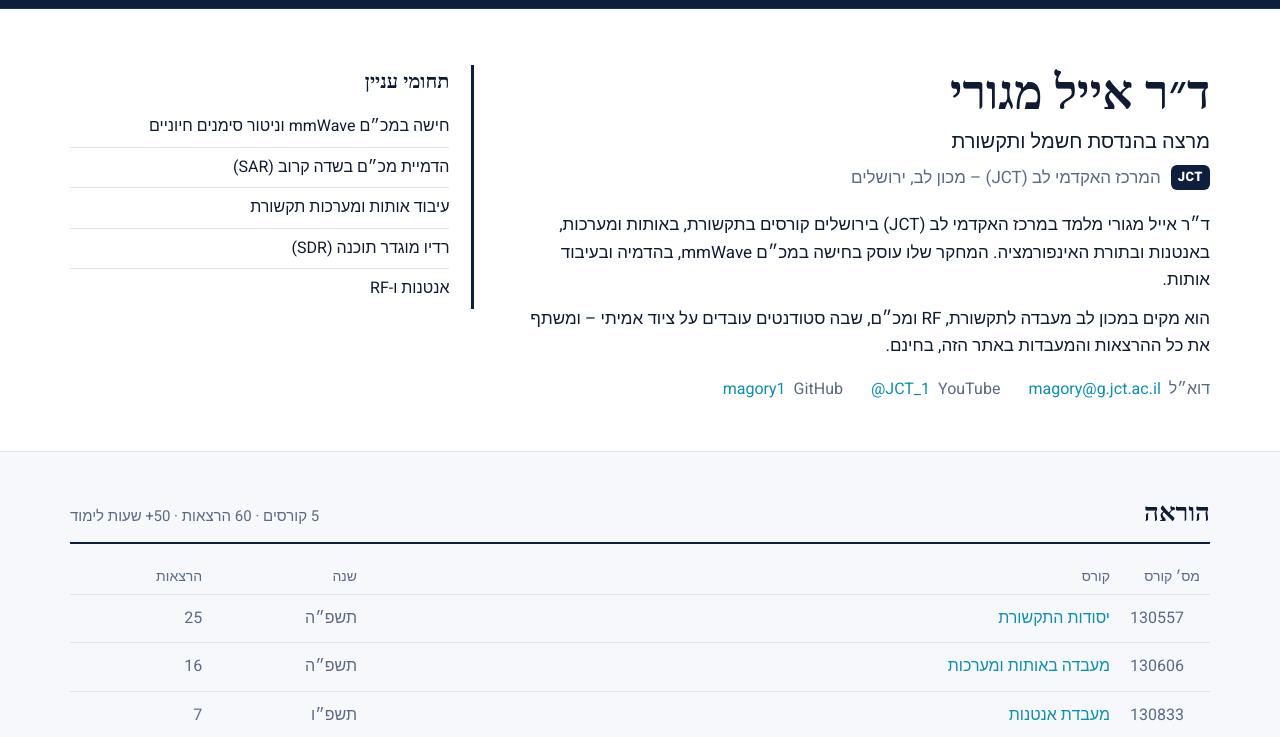
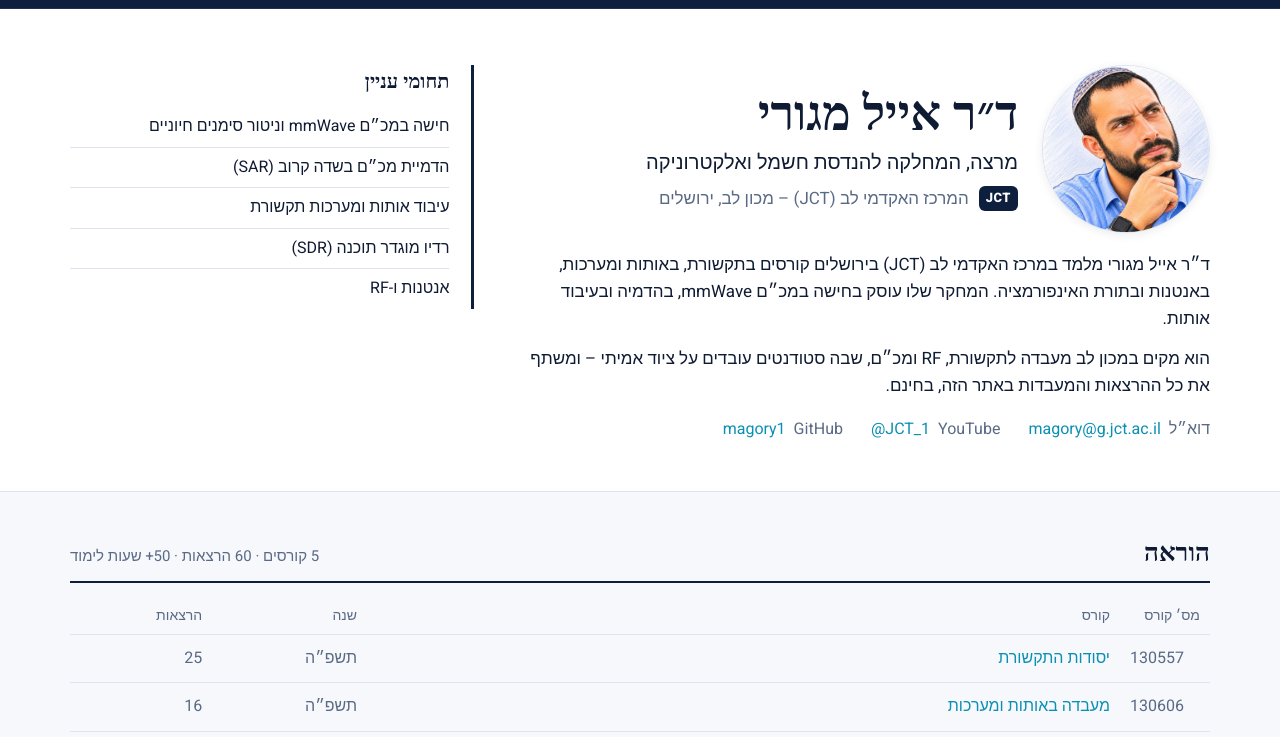
Before and after one commit to magory1/magory1.github.io, a plain HTML site: page index.html in a window 1280 px wide. Shown: the part 56-793 px from the top of the page. Drawn offline with Linux system fonts and the light colour scheme; a web font is replaced by a local one.

Commit message:
Home: profile photo and department of Electrical and Electronics Engineering
Co-Authored-By: Claude Opus 5.5 <noreply@anthropic.com>

```diff
--- a/app.js
+++ b/app.js
@@ -208,7 +208,7 @@
   /* home: academic profile page */
   const HOME = {
     he: {
-      position: "מרצה בהנדסת חשמל ותקשורת",
+      position: "מרצה, המחלקה להנדסת חשמל ואלקטרוניקה",
       bio: [
         "ד״ר אייל מגורי מלמד במרכז האקדמי לב (JCT) בירושלים קורסים בתקשורת, באותות ומערכות, באנטנות ובתורת האינפורמציה. המחקר שלו עוסק בחישה במכ״ם mmWave, בהדמיה ובעיבוד אותות.",
         "הוא מקים במכון לב מעבדה לתקשורת, RF ומכ״ם, שבה סטודנטים עובדים על ציוד אמיתי – ומשתף את כל ההרצאות והמעבדות באתר הזה, בחינם.",
@@ -223,7 +223,7 @@
       summary: (c, l, h) => `${c} קורסים · ${l} הרצאות · ${h}+ שעות לימוד`,
     },
     en: {
-      position: "Lecturer in Electrical and Communication Engineering",
+      position: "Lecturer, Department of Electrical and Electronics Engineering",
       bio: [
         "Dr. Eyal Magory teaches communication systems, signals and systems, antennas and information theory at the Jerusalem College of Technology (JCT). His research focuses on mmWave radar sensing, imaging and signal processing.",
         "He is building a communication, RF and radar lab at JCT, where students work on real hardware – and shares all lectures and labs on this site, free of charge.",
@@ -245,10 +245,14 @@
     return `
       <section class="profile"><div class="wrap profile-grid">
         <div>
-          ${photo}
-          <h1>${esc(tr(SITE, "owner"))}</h1>
-          <div class="position">${h.position}</div>
-          <div class="affil">${instBadge()}${esc(tr(LAB, "inst"))}</div>
+          <div class="profile-head">
+            ${photo}
+            <div>
+              <h1>${esc(tr(SITE, "owner"))}</h1>
+              <div class="position">${h.position}</div>
+              <div class="affil">${instBadge()}${esc(tr(LAB, "inst"))}</div>
+            </div>
+          </div>
           ${h.bio.map((p) => `<p>${esc(p)}</p>`).join("")}
           <ul class="contact">
             <li><span>${h.email}</span> <a href="mailto:${esc(SITE.email)}" dir="ltr">${esc(SITE.email)}</a></li>
--- a/data.js
+++ b/data.js
@@ -18,7 +18,7 @@ window.SITE = {
   tagline_en: "Full lectures, tutorials and labs in electrical and communication engineering – free",
   email: "magory@g.jct.ac.il",
   youtube: "https://www.youtube.com/@JCT_1",
-  photo: "",   // תמונת פרופיל: שמים קובץ ב-img/ וכותבים כאן את הנתיב, למשל "img/eyal.jpg"
+  photo: "img/eyal.jpg",   // תמונת פרופיל: שמים קובץ ב-img/ וכותבים כאן את הנתיב, למשל "img/eyal.jpg"
 };
 
 window.TOPICS = {
--- a/style.css
+++ b/style.css
@@ -269,7 +269,10 @@ h2 { font-size: 26px; }
 .profile .affil { display: flex; align-items: center; gap: 10px; color: var(--muted); font-size: 17px; margin: 6px 0 20px; }
 .profile .affil .inst-mark { background: var(--navy); color: #fff; }
 .profile p { margin: 0 0 12px; max-width: 680px; }
-.portrait { width: 150px; height: 150px; object-fit: cover; border-radius: 6px; margin-bottom: 18px; border: 1px solid var(--line); }
+.profile-head { display: flex; align-items: center; gap: 24px; margin-bottom: 18px; }
+.profile-head .affil { margin-bottom: 0; }
+.portrait { width: 168px; height: 168px; flex: none; object-fit: cover; border-radius: 50%; border: 1px solid var(--line); box-shadow: 0 2px 10px rgba(0,0,0,.08); }
+@media (max-width: 640px) { .profile-head { flex-direction: column; align-items: flex-start; gap: 14px; } .portrait { width: 128px; height: 128px; } }
 .contact { list-style: none; padding: 0; margin: 18px 0 0; display: flex; flex-wrap: wrap; gap: 8px 28px; font-size: 16px; }
 .contact span { color: var(--muted); margin-inline-end: 4px; }
 .interests { border-inline-start: 3px solid var(--navy); padding-inline-start: 22px; }
```
Also changed, not shown: img/eyal.jpg (added).
